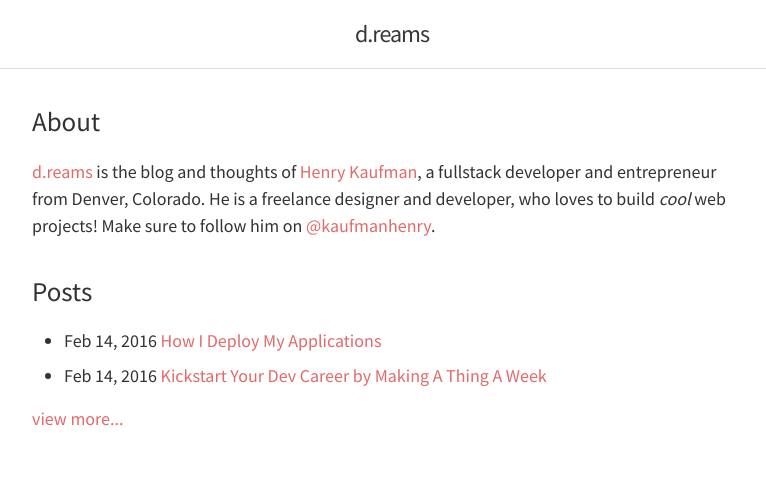
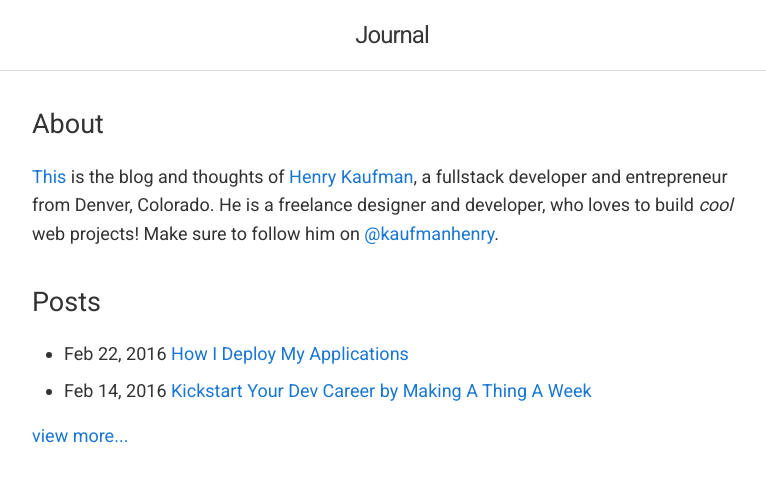
Before and after one commit to hcjk/blog, a Jekyll site: the page built from index.html, in a window 1280 px wide. Shown: the top 482 px of the page, without its empty margins (248-1014 px from the left). Built offline with Jekyll 4.4.1, drawn with Linux system fonts in a browser that asks for light colours.

Commit message:
Rebuild of a lot of stuff

```diff
--- a/CNAME
+++ b/CNAME
@@ -1 +1 @@
-d.reams.org
+journal.henrykaufman.me
--- a/_config.yml
+++ b/_config.yml
@@ -1,7 +1,7 @@
 # Site settings
-title: d.reams
+title: Journal
 baseurl: ""
-url: "http://d.reams.org"
+url: "http://journal.henrykaufman.me"
 
 # Build settings
 kramdown:
--- a/_posts/2016-02-22-deploying.md
+++ b/_posts/2016-02-22-deploying.md
@@ -1,7 +1,7 @@
 ---
 layout: post
 title:  "How I Deploy My Applications"
-date:   2016-02-14 00:00:00 -0700
+date:   2016-02-22 00:00:00 -0700
 ---
 
 An incredibly important part of the development process is deployment of your applications. When I deploy my applications, I deploy on [Digital Ocean](http://digitalocean.com). I use two pieces of technology to ensure a smooth deploy, [nginx](http://nginx.com) and [forever](https://www.npmjs.com/package/forever).
--- a/_sass/_base.scss
+++ b/_sass/_base.scss
@@ -17,6 +17,8 @@ body {
     font: $base-font-weight #{$base-font-size}/#{$base-line-height} $base-font-family;
     color: $text-color;
     background-color: $background-color;
+    -webkit-font-smoothing: antialiased;
+	-moz-osx-font-smoothing: grayscale;
 }
 
 
--- a/css/main.scss
+++ b/css/main.scss
@@ -3,22 +3,22 @@
 ---
 @charset "utf-8";
 
-@import url(https://fonts.googleapis.com/css?family=Source+Sans+Pro);
+@import url(https://fonts.googleapis.com/css?family=Roboto);
 @import url(https://fonts.googleapis.com/css?family=Inconsolata);
 
 // Our variables
-$base-font-family: "Source Sans Pro", sans-serif;
+$base-font-family: 'Roboto', sans-serif;
 $code-font-family: 'Inconsolata', monospace;
 $base-font-size:   18px;
 $base-font-weight: 400;
 $small-font-size:  0.875rem;
-$base-line-height: 1.5;
+$base-line-height: 1.6;
 
 $spacing-unit:     2rem;
 
 $text-color:       #333;
 $background-color: #fff;
-$brand-color:      #e26a6a;
+$brand-color:      #1976D2;
 
 $grey-color:       #777;
 $grey-color-light: lighten($grey-color, 40%);
--- a/index.html
+++ b/index.html
@@ -4,7 +4,7 @@ layout: default
 <div class="home">
 	<section>
 		<h2 class="smallcap">About</h2>
-		<p><a href="/">d.reams</a> is the blog and thoughts of <a href="https://henrykaufman.me">Henry Kaufman</a>, a fullstack developer and entrepreneur from Denver, Colorado. He is a freelance designer and developer, who loves to build <i>cool</i> web projects! Make sure to follow him on <a href="https://twitter.com/kaufmanhenry">@kaufmanhenry</a>.</p>
+		<p><a href="/">This</a> is the blog and thoughts of <a href="https://henrykaufman.me">Henry Kaufman</a>, a fullstack developer and entrepreneur from Denver, Colorado. He is a freelance designer and developer, who loves to build <i>cool</i> web projects! Make sure to follow him on <a href="https://twitter.com/kaufmanhenry">@kaufmanhenry</a>.</p>
 	</section>
 	<section>
 		<h2 class="smallcap">Posts</h2>
```
